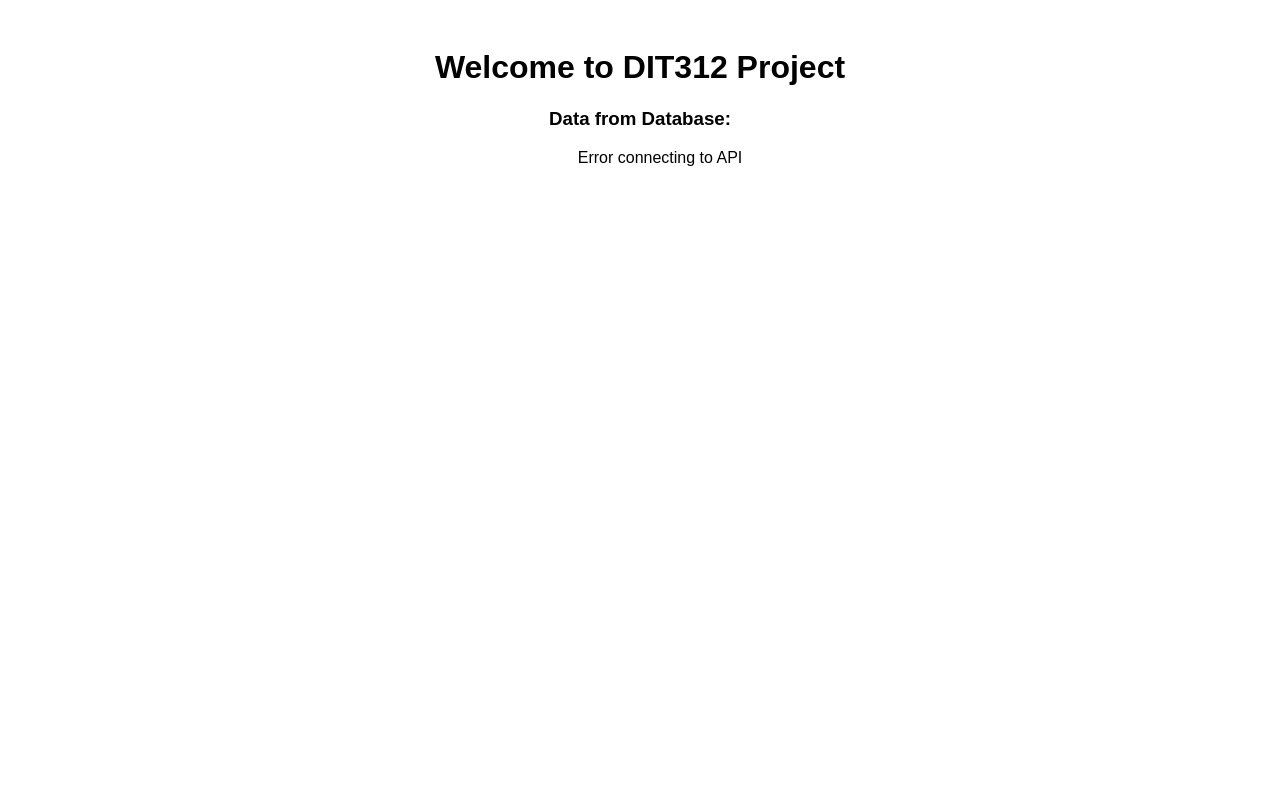
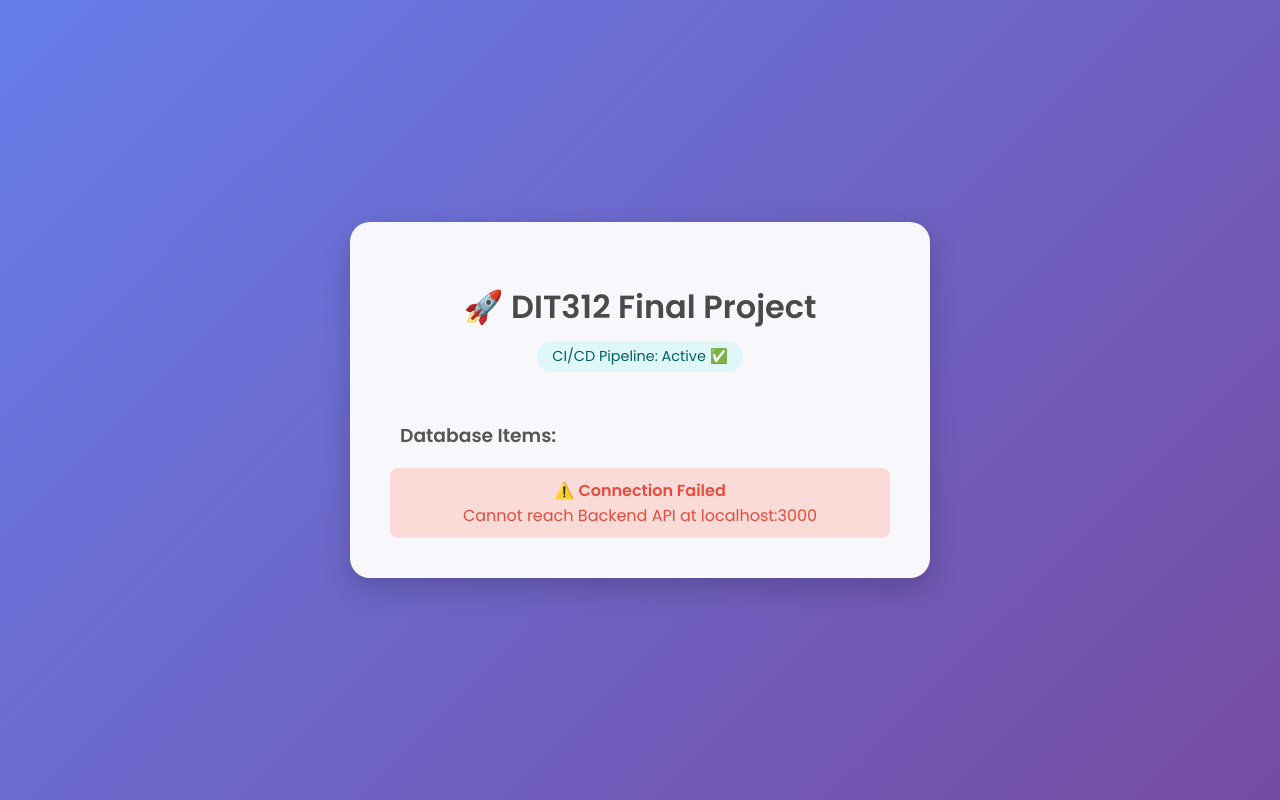
Before and after one commit to Aousungdit312/Final-Mini-Project, a plain HTML site: page frontend/index.html in a window 1280 px wide. Drawn offline with Linux system fonts and the light colour scheme; no server answers.

Commit message:
Update beautiful frontend UI

```diff
--- a/frontend/index.html
+++ b/frontend/index.html
@@ -1,28 +1,144 @@
 <!DOCTYPE html>
-<html>
+<html lang="en">
 <head>
-    <title>DIT312 Final Project</title>
-    <style> body { font-family: sans-serif; padding: 20px; text-align: center; } </style>
+    <meta charset="UTF-8">
+    <meta name="viewport" content="width=device-width, initial-scale=1.0">
+    <title>DIT312 Project Dashboard</title>
+    <link href="https://fonts.googleapis.com/css2?family=Poppins:wght@300;400;600&display=swap" rel="stylesheet">
+    <style>
+        body {
+            margin: 0;
+            padding: 0;
+            font-family: 'Poppins', sans-serif;
+            background: linear-gradient(135deg, #667eea 0%, #764ba2 100%);
+            height: 100vh;
+            display: flex;
+            justify-content: center;
+            align-items: center;
+            color: #333;
+        }
+
+        .container {
+            background: rgba(255, 255, 255, 0.95);
+            padding: 40px;
+            border-radius: 20px;
+            box-shadow: 0 10px 30px rgba(0, 0, 0, 0.2);
+            width: 100%;
+            max-width: 500px;
+            text-align: center;
+            animation: fadeIn 1s ease-in-out;
+        }
+
+        h1 {
+            color: #4a4a4a;
+            margin-bottom: 10px;
+            font-weight: 600;
+        }
+
+        .status {
+            display: inline-block;
+            padding: 5px 15px;
+            border-radius: 20px;
+            background-color: #e0f7fa;
+            color: #006064;
+            font-size: 0.9em;
+            margin-bottom: 30px;
+            font-weight: 500;
+        }
+
+        ul {
+            list-style: none;
+            padding: 0;
+            margin: 0;
+        }
+
+        li {
+            background: white;
+            border-bottom: 1px solid #eee;
+            padding: 15px;
+            margin-bottom: 10px;
+            border-radius: 10px;
+            box-shadow: 0 2px 5px rgba(0,0,0,0.05);
+            display: flex;
+            justify-content: space-between;
+            align-items: center;
+            transition: transform 0.2s;
+        }
+
+        li:hover {
+            transform: translateY(-3px);
+            box-shadow: 0 5px 15px rgba(0,0,0,0.1);
+            color: #764ba2;
+            font-weight: 600;
+        }
+
+        li::before {
+            content: "🔹";
+            margin-right: 10px;
+        }
+
+        .loading {
+            color: #888;
+            font-style: italic;
+        }
+
+        .error {
+            color: #e74c3c;
+            background: #fadbd8;
+            padding: 10px;
+            border-radius: 8px;
+        }
+
+        @keyframes fadeIn {
+            from { opacity: 0; transform: translateY(20px); }
+            to { opacity: 1; transform: translateY(0); }
+        }
+    </style>
 </head>
 <body>
-    <h1>Welcome to DIT312 Project</h1>
-    <h3>Data from Database:</h3>
-    <ul id="list">Loading...</ul>
+
+    <div class="container">
+        <h1>🚀 DIT312 Final Project</h1>
+        <div class="status">CI/CD Pipeline: Active ✅</div>
+
+        <h3 style="text-align: left; margin-left: 10px; color: #555;">Database Items:</h3>
+        <ul id="list">
+            <div class="loading">Connecting to API...</div>
+        </ul>
+    </div>
 
     <script>
+        // ดึงข้อมูลจาก API
         fetch('http://localhost:3000/api/items')
-            .then(res => res.json())
+            .then(res => {
+                if (!res.ok) throw new Error("Network response was not ok");
+                return res.json();
+            })
             .then(data => {
                 const list = document.getElementById('list');
-                list.innerHTML = '';
-                data.forEach(item => {
+                list.innerHTML = ''; // Clear loading text
+
+                if(data.length === 0) {
+                    list.innerHTML = '<div class="loading">No data found in DB</div>';
+                    return;
+                }
+
+                data.forEach((item, index) => {
                     const li = document.createElement('li');
+                    // ใส่ Animation ให้แต่ละ Item เด้งขึ้นมาทีละตัว
+                    li.style.animation = `fadeIn 0.5s ease-in-out ${index * 0.1}s forwards`;
+                    li.style.opacity = '0'; // เริ่มต้นซ่อนไว้ก่อนให้ Animation ทำงาน
                     li.textContent = item.name;
                     list.appendChild(li);
                 });
             })
             .catch(err => {
-                document.getElementById('list').textContent = 'Error connecting to API';
+                console.error(err);
+                document.getElementById('list').innerHTML = `
+                    <div class="error">
+                        ⚠️ <strong>Connection Failed</strong><br>
+                        Cannot reach Backend API at localhost:3000
+                    </div>`;
             });
     </script>
 </body>
```
